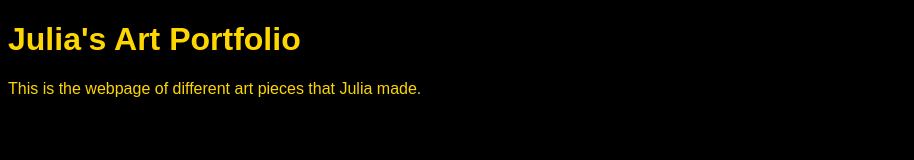
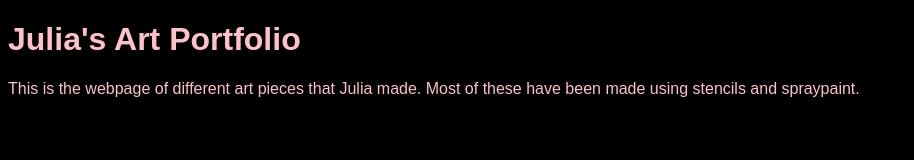
Before and after one commit to juliasmadja/juliasmadja.github.io, a plain HTML site: page unit_1/index.html in a window 1280 px wide. Shown: the whole page, without its empty margins (0-914 px from the left). Drawn offline with Linux system fonts and the light colour scheme.

Commit message:
Color Changes

```diff
--- a/unit_1/css/style.css
+++ b/unit_1/css/style.css
@@ -3,6 +3,6 @@ body{
 
 }
 h1,p{
-	color: gold;
+	color: pink;
 	font-family: Arial, sans-serif;
 }
--- a/unit_1/index.html
+++ b/unit_1/index.html
@@ -6,6 +6,6 @@
 	</head>
 	<body>
 		<h1>Julia's Art Portfolio</h1>
-		<p>This is the webpage of different art pieces that Julia made.</p>
+		<p>This is the webpage of different art pieces that Julia made. Most of these have been made using stencils and spraypaint.</p>
 	</body>
 </html>
```
